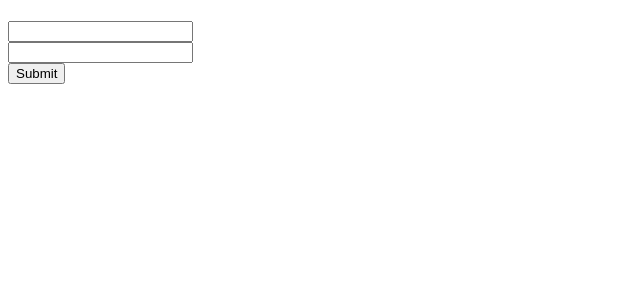
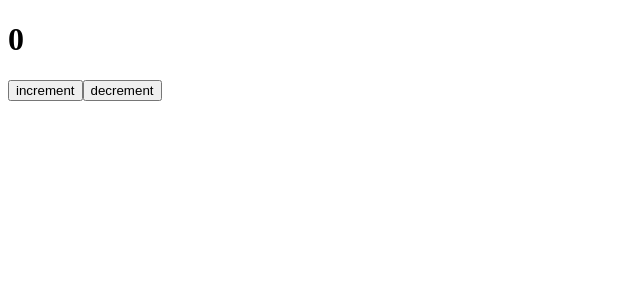
Before and after one commit to enamul58/React-JS-Fundamentals, a React (Create React App) app in the folder reactexercise/: page / in a window 1280 px wide. Shown: the top 300 px of the page, without its empty margins (0-640 px from the left). Built offline with nearby package versions, Linux system fonts and the light colour scheme.

Commit message:
increment decrement

```diff
--- a/reactexercise/src/App.js
+++ b/reactexercise/src/App.js
@@ -37,6 +37,7 @@
 // import CoustomRut from "./components/Router/CoustomRut";
 // import BGColor from "./components/BackgroundColorChange/BGColor";
 import FormTwo from "./components/Form/FormTwo";
+import IncrementDecrementApp from "./components/Increment_Decrement/IncrementDecrementApp";
 
 function App() {
   // const ary = [1, 2, 3];
@@ -96,7 +97,8 @@ function App() {
         <CoustomRut />
       </BrowserRouter> */}
       {/* <BGColor /> */}
-      <FormTwo />
+      {/* <FormTwo /> */}
+      <IncrementDecrementApp />
     </>
   );
 }
--- /dev/null
+++ b/reactexercise/src/components/Increment_Decrement/IncrementDecrementApp.js
@@ -0,0 +1,23 @@
+import { useState } from "react";
+
+export default function IncrementDecrementApp() {
+  const [show, setShow] = useState(0);
+
+  const setIncre = () => {
+    setShow((prevState) => prevState + 1);
+  };
+  const setDecre = () => {
+    if (show === 0) {
+      alert("0 not be decresed");
+    } else {
+      setShow((prevState) => prevState - 1);
+    }
+  };
+  return (
+    <>
+      <h1>{show}</h1>
+      <button onClick={setIncre}>increment</button>
+      <button onClick={setDecre}>decrement</button>
+    </>
+  );
+}
```
Also changed, not shown: reactexercise/src/components/Increment_Decrement/IncreDecre.js (added, +23 -0 lines).
